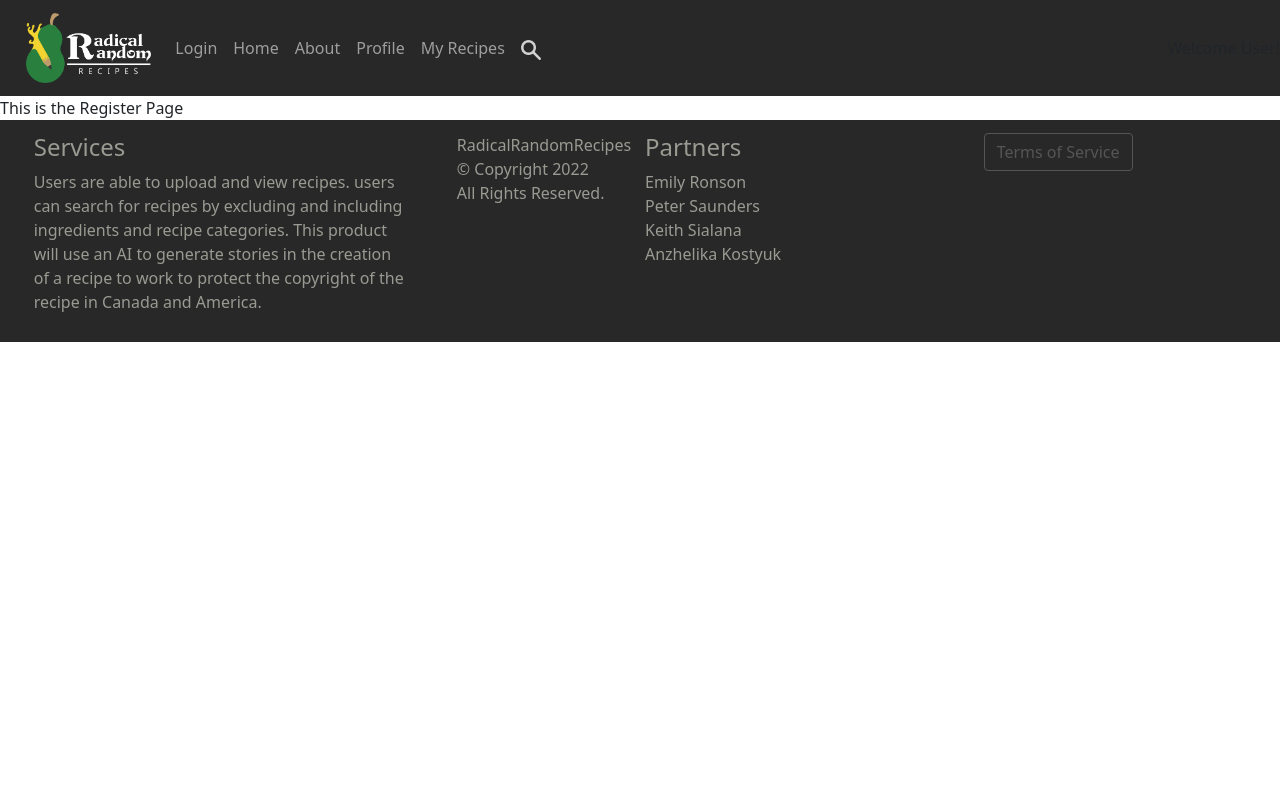
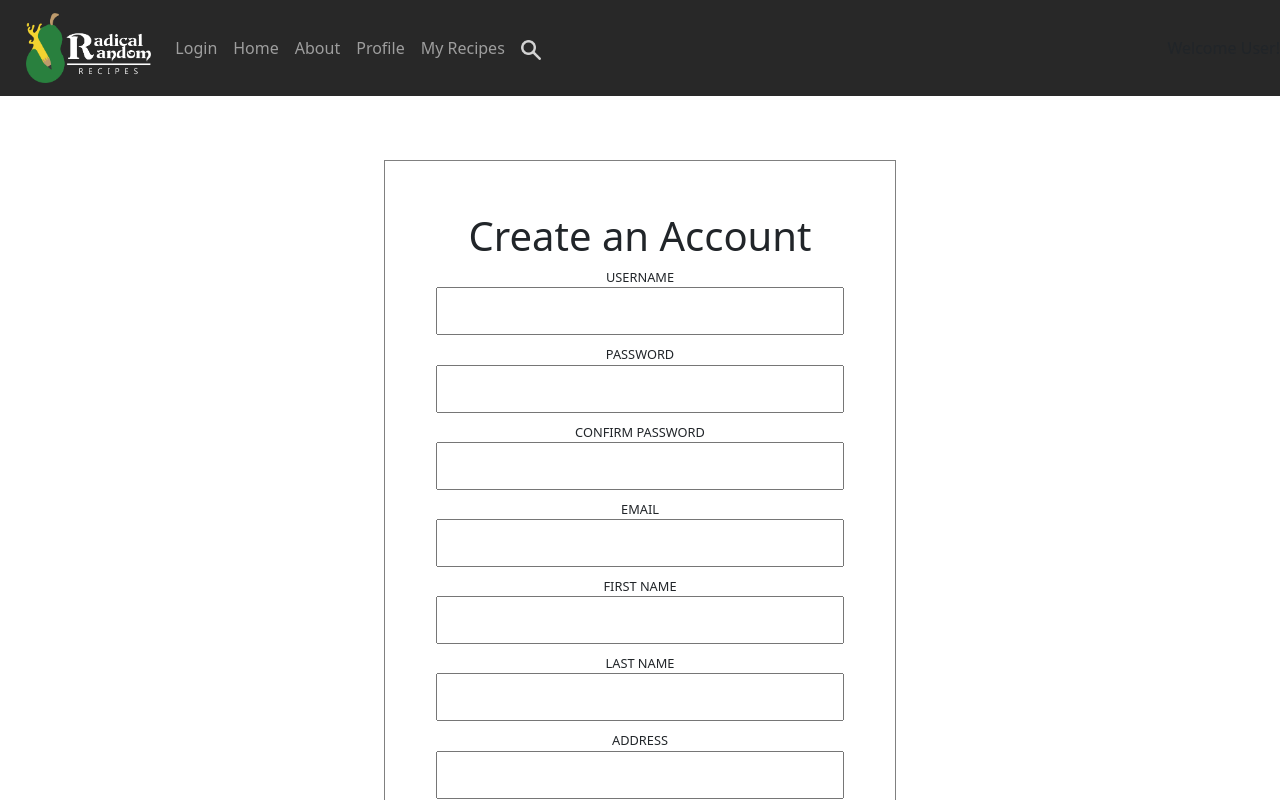
Before and after one commit to ksialana8605/RRR_FrontEnd, a React (Create React App) app: page /account/register in a window 1280 px wide. Shown: the top 800 px of the page. Built offline with nearby package versions, Linux system fonts and the light colour scheme.

Commit message:
Designing register page (needs backend)

```diff
--- a/src/components/footer.js
+++ b/src/components/footer.js
@@ -19,7 +19,7 @@ class Footer extends React.Component{
                 </div>
                 <div className='footerSection'>
                     <div className='footerSubSection'>
-                        RadicalRandomRecipes © Copyright 2022
+                        Radical Random Recipes © Copyright 2022
                         <br/>
                         All Rights Reserved.
                     </div>
--- a/src/pages/account/login.js
+++ b/src/pages/account/login.js
@@ -11,7 +11,7 @@ class Login extends React.Component{
                 <img height='120px' src={RRR_FullLogo} alt='Radical Random Recipes Logo'/>
                 <br/>
                 <h2>LOGIN</h2>
-                <form method='' action=''>
+                <form method='TODO: ' action='TODO: '>
                     <input type='text' name='username'placeholder='Username'/>
                     <br/>
                     <input type='password' name='password' placeholder='Password'/>
@@ -20,10 +20,10 @@ class Login extends React.Component{
                     <input type='submit' value='Login'/>
                 </form>
                 <div>
-                    <div className='loginLink'>
+                    <div>
                         <Link to='TODO: '>Forgot Username?</Link>
                     </div>
-                    <div className='loginLink'>
+                    <div>
                         <Link to='TODO: '>Forgot Password?</Link>
                     </div>
                 </div>
--- a/src/pages/account/register.js
+++ b/src/pages/account/register.js
@@ -3,8 +3,30 @@ import ReactDOM from 'react-dom';
 
 class Register extends React.Component{
     render () {
-        return <div>
-            This is the Register Page
+        return <div className='loginBox'>
+            <h1>Create an Account</h1>
+            <form method='TODO: ' action='TODO: '>
+                <div className='inputLabel'>USERNAME</div>
+                <input type='text' name='username'/>
+                <div className='inputLabel'>PASSWORD</div>
+                <input type='text' name='password'/>
+                <div className='inputLabel'>CONFIRM PASSWORD</div>
+                <input type='text' name='confirmPass'/>
+                <div className='inputLabel'>EMAIL</div>
+                <input type='email' name='emailAddress'/>
+
+                <div className='inputLabel'>FIRST NAME</div>
+                <input type='text' name='firstName'/>
+                <div className='inputLabel'>LAST NAME</div>
+                <input type='text' name='lastName'/>
+                <div className='inputLabel'>ADDRESS</div>
+                <input type='text' name='address'/>
+                <div className='inputLabel'>COUNTRY</div>
+                <input type='text' name='country'/>
+
+                <br/>
+                <input type='submit' value='Create Account'/>
+            </form>
         </div>
     }
 }
--- a/src/styles/main.css
+++ b/src/styles/main.css
@@ -37,12 +37,13 @@ div.loginBox>h2{
 div.loginBox>form>input[type=submit]{
     color: white;
     background-color: #282828;
+    margin-top: 20px;
     padding-top: 2.5%;
     padding-bottom: 2.5%;
     font-size: 1.5em;
     width: 50%;
 }
-div.loginBox>form>input[type=text],input[type=password]{
+div.loginBox>form>input[type=text],input[type=password],input[type=email]{
     width: 80%;
     margin-bottom: 10px;
     padding-top: 10px;
@@ -51,7 +52,6 @@ div.loginBox>form>input[type=text],input[type=password]{
 div.loginBox>div{
     margin-top: 15px;
 }
-.loginLink{
-    display: flex;
-    justify-content: space-around;
+.inputLabel{
+    font-size: .8em;
 }
```
